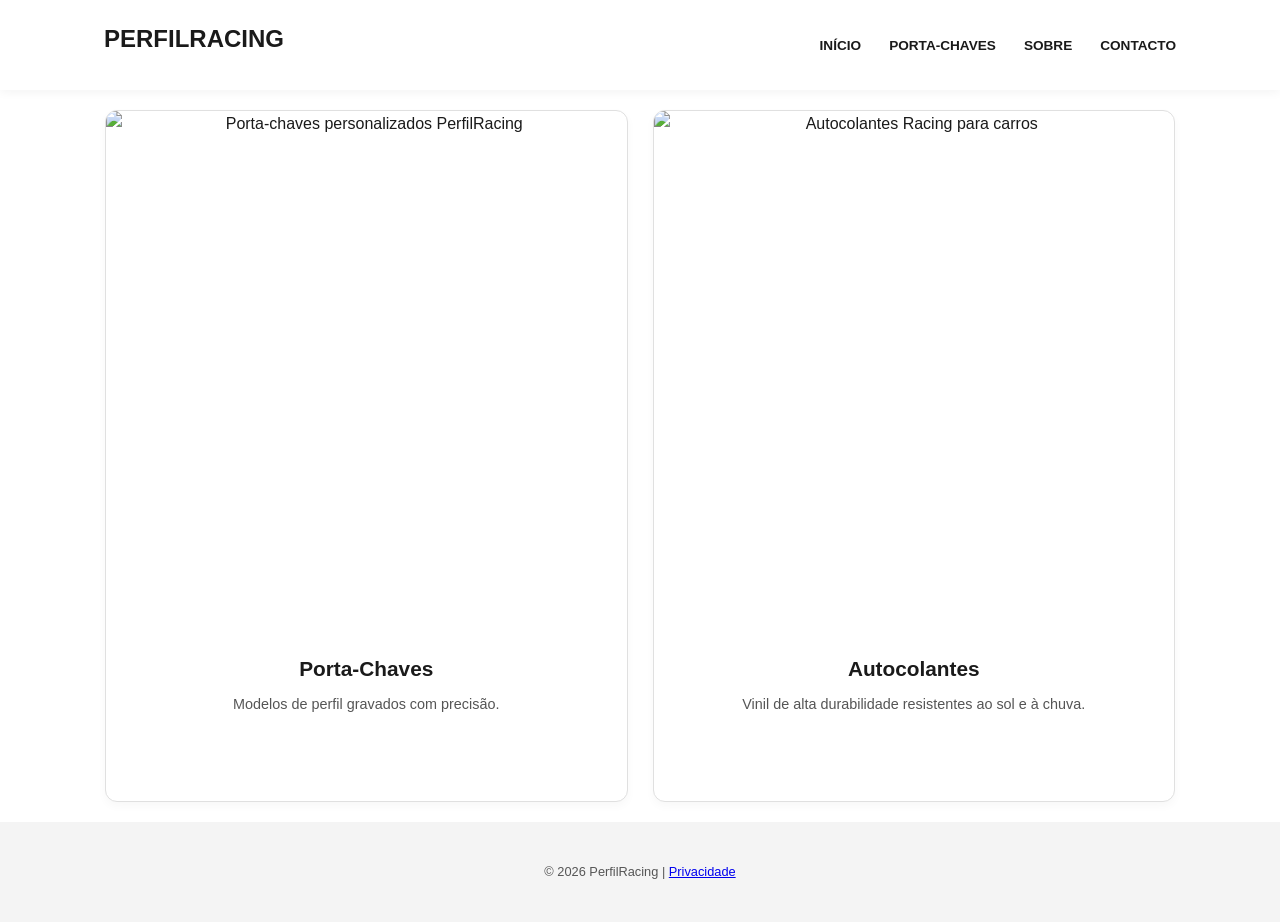
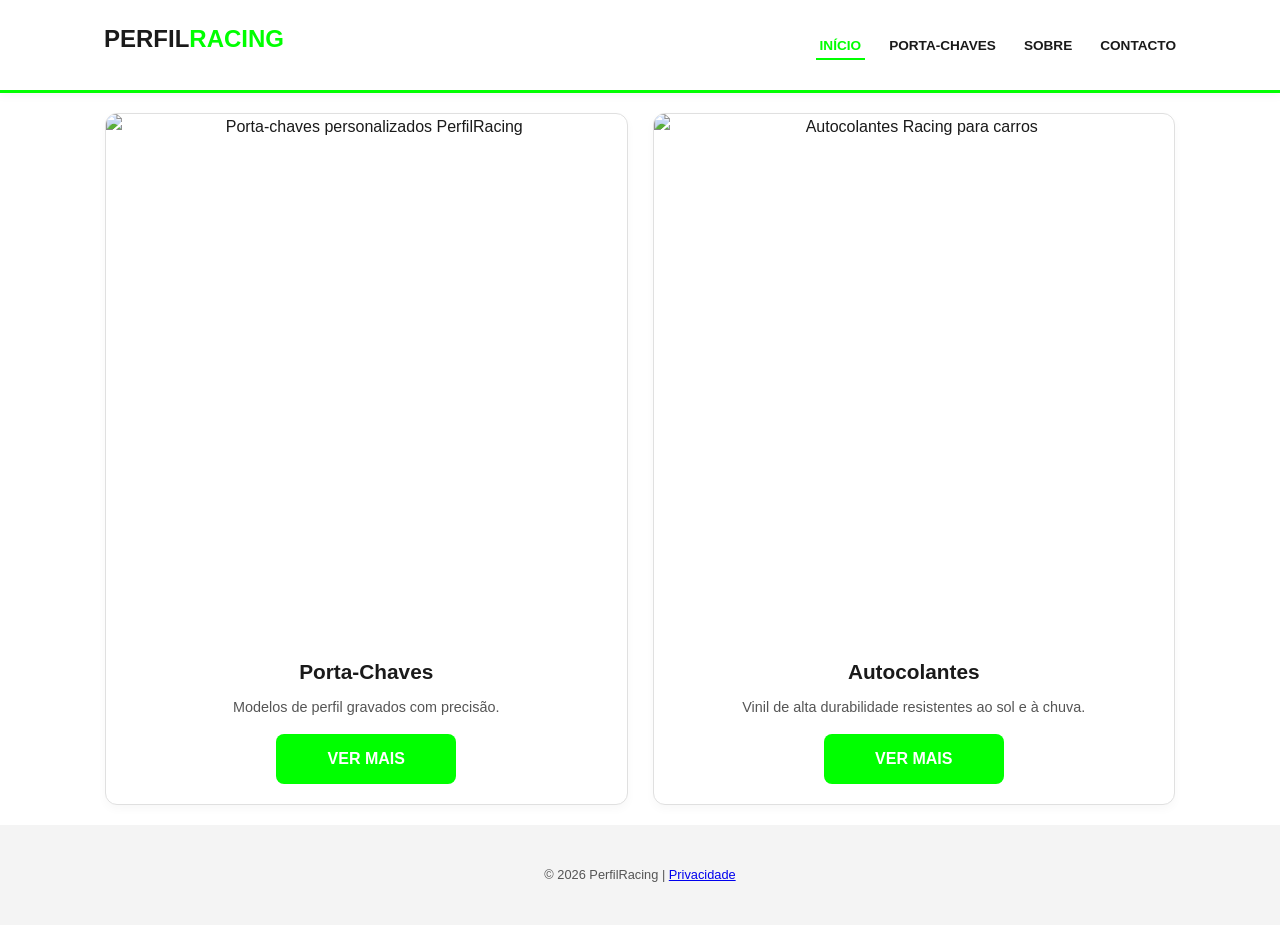

Change primary green color to red

--- a/style.css
+++ b/style.css
@@ -1,6 +1,6 @@
 /* style.css - VERSÃO FINAL COM TÍTULOS UNIFICADOS */
 :root {
-    --primary-green: /* Alterado para vermelho */
+    --primary-green: #00ff00; /* Alterado para vermelho */
     --bg-white: #ffffff;
     --light-gray: #f4f4f4;
     --text-dark: #1a1a1a;
